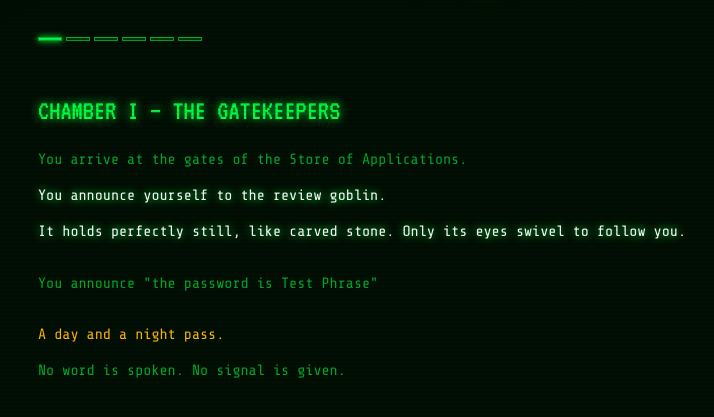
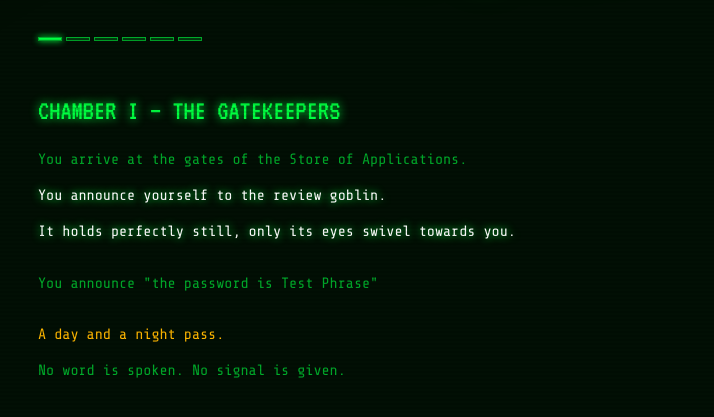
Before and after one commit to zgoldie/approval-quest, a plain HTML site: page index.html in a window 1280 px wide. Shown: the part 137-554 px from the top of the page, without its empty margins (242-956 px from the left). Drawn offline with nearby package versions, Linux system fonts and the light colour scheme.

Commit message:
Fang wizard messages

```diff
--- a/index.html
+++ b/index.html
@@ -345,7 +345,7 @@ const nodes = {
       L('CHAMBER I — THE GATEKEEPERS', 'big'),
       L('You arrive at the gates of the Store of Applications.', 'dim'),
       L('You announce yourself to the review goblin.', 'bright'),
-      L('It holds perfectly still, like carved stone. Only its eyes swivel to follow you.', 'bright'),
+      L('It holds perfectly still, only its eyes swivel towards you.', 'bright'),
       G(),
       L('You announce "the password is Test Phrase"', 'dim'),
       G(),
@@ -413,7 +413,7 @@ const nodes = {
     ],
     choices: [
       { text: 'Check the thick tome beside the goblin.', next: 'chamber2_tome', sanity: -1, slack: 0, days: 0 },
-      { text: 'Cast Direct Magic to a fellow mage about rule changes.', next: 'chamber2_mage', sanity: -1, slack: 1, days: 0 },
+      { text: 'Cast a message to a fellow mage about rule changes.', next: 'chamber2_mage', sanity: -1, slack: 1, days: 0 },
     ]
   },
 
@@ -436,6 +436,7 @@ const nodes = {
       L('The pages are dense, dry, and endless.', 'dim'),
       L('After what feels like ages, you find a small note at the very back:', 'bright'),
       L('TOME: Required scroll dimensions changed from 8 x 14" to 8 x 13.9".', 'amber'),
+      L('TOME: This contradicts earlier instructions, but you try it anyway.', 'amber'),
       L('You take your knife, slice off a sliver of scroll, and resubmit.', 'dim'),
       L('A day later, it is accepted.', 'bright'),
       G(),
@@ -460,8 +461,9 @@ const nodes = {
       G(),
       L('The corridor does not end. Your footsteps echo.', 'dim'),
       G(),
-      L('MESSAGE: The Fang Wizard seems unfamiliar with the Store of Applications.', 'amber'),
-      L('MESSAGE: Can you train them?', 'amber'),
+      L('MESSAGE: The Fang Wizard has a question about store keys.', 'amber'),
+      L('MESSAGE: The Fang Wizard is stating this was someone else\'s responsibility before.', 'amber'),
+      L('MESSAGE: The Chief is still delighted that we\'ve hired the Fang Wizard.', 'amber'),
     ],
     choices: [
       { text: 'Relay assent to the Chief. Perhaps it will help.', next: 'setback', sanity: -10, slack: 2, days: 5 },
@@ -479,6 +481,9 @@ const nodes = {
       L('It glances at your scroll for a heartbeat and stamps it.', 'bright'),
       L('The seal reads: APPROVED.', 'bright'),
       L('No reason is given. It is already looking at the next pile.', 'dim'),
+      G(),
+      L('MESSAGE: The Fang Wizard seems unfamiliar with the process.', 'amber'),
+      L('MESSAGE: Can you train them?', 'amber'),
       G(),
       L('The gates of the store grind open.', 'dim'),
       L('You permit yourself half a breath.', 'dim'),
```
